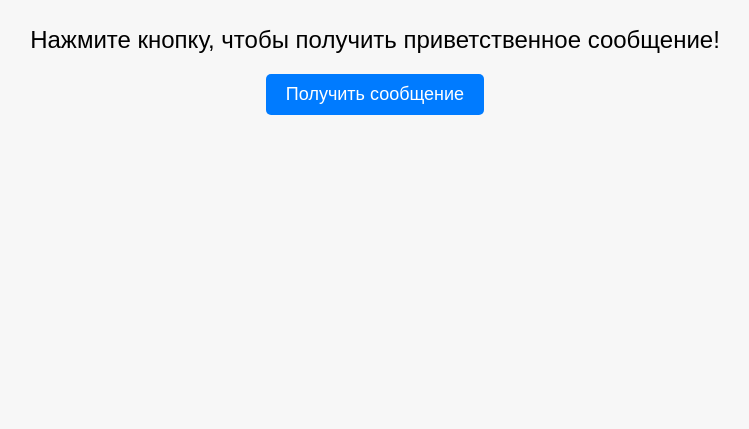
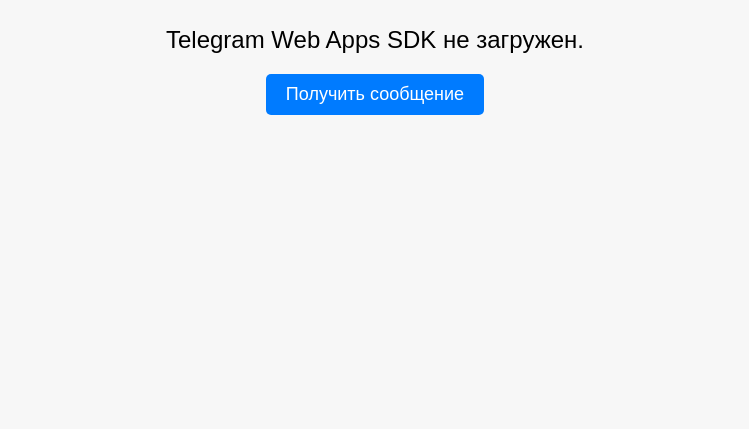
Before and after one commit to AlexandRLV/TestTelegramWebApp, a plain HTML site: page index.html in a window 1280 px wide. Shown: the part 387-816 px from the top of the page, without its empty margins (265-1014 px from the left). Drawn offline with Linux system fonts and the light colour scheme.

Commit message:
Updated index.html

```diff
--- a/index.html
+++ b/index.html
@@ -35,7 +35,9 @@
     <div id="message">Нажмите кнопку, чтобы получить приветственное сообщение!</div>
     <button id="sendMessage">Получить сообщение</button>
 
+    <!-- Подключение Telegram Web Apps SDK -->
     <script src="https://telegram.org/js/telegram-web-app.js?1"></script>
+
     <script>
         // Проверка, что объект Telegram доступен
         if (typeof Telegram !== 'undefined') {
@@ -62,6 +64,7 @@
                 Telegram.WebApp.sendData(randomMessage);  // Отправляем сообщение обратно в Telegram
             });
         } else {
+            document.getElementById('message').innerText = "Telegram Web Apps SDK не загружен.";
             console.error("Telegram Web Apps SDK не загружен.");
         }
     </script>
```
